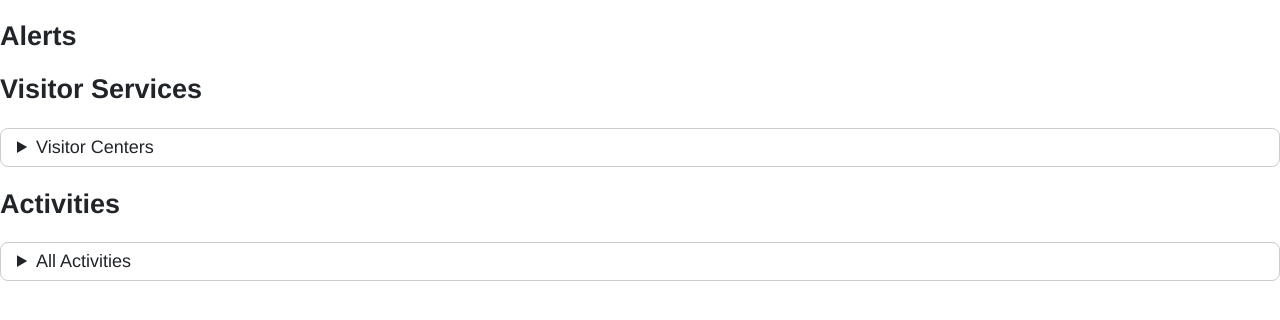
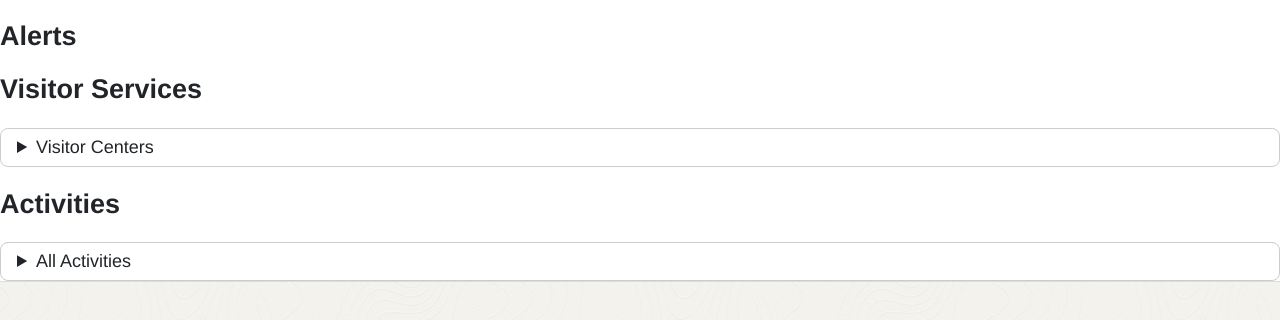
Before and after one commit to estebansar/repository, a website built with Vite: page src/conditions.html in a window 1280 px wide. Shown: the part 512-832 px from the top of the page. Before the commit the page ends 800 px from the top, so only its background shows below. Built offline with nearby package versions, Linux system fonts and the light colour scheme; no server answers.

Commit message:
conditions

```diff
--- a/src/conditions.html
+++ b/src/conditions.html
@@ -4,6 +4,7 @@
   <meta charset="utf-8" />
   <meta name="viewport" content="width=device-width,initial-scale=1" />
   <title>Current Conditions</title>
+<!--link rel="stylesheet" href="css/style.css" /> --->
 </head>
 <body>
   <header id="site-header"></header>
@@ -85,7 +86,7 @@
     </section>
   </main>
 
-  <footer id="site-footer"></footer>
+  <footer id="park-footer"></footer>
 
   <!-- important: load the conditions JS for this page -->
   <script type="module" src="./js/conditions.js"></script>
--- a/src/css/partials/footer.css
+++ b/src/css/partials/footer.css
@@ -3,7 +3,7 @@
 #park-footer {
   padding: 1.5rem;
   border-top: 1px solid #ddd;
-  background: #f6f6f6 url("../images/topo_pattern.png") repeat;
+  background: #f6f6f6 url("../../images/topo_pattern.png") repeat;
 }
 
 
```
